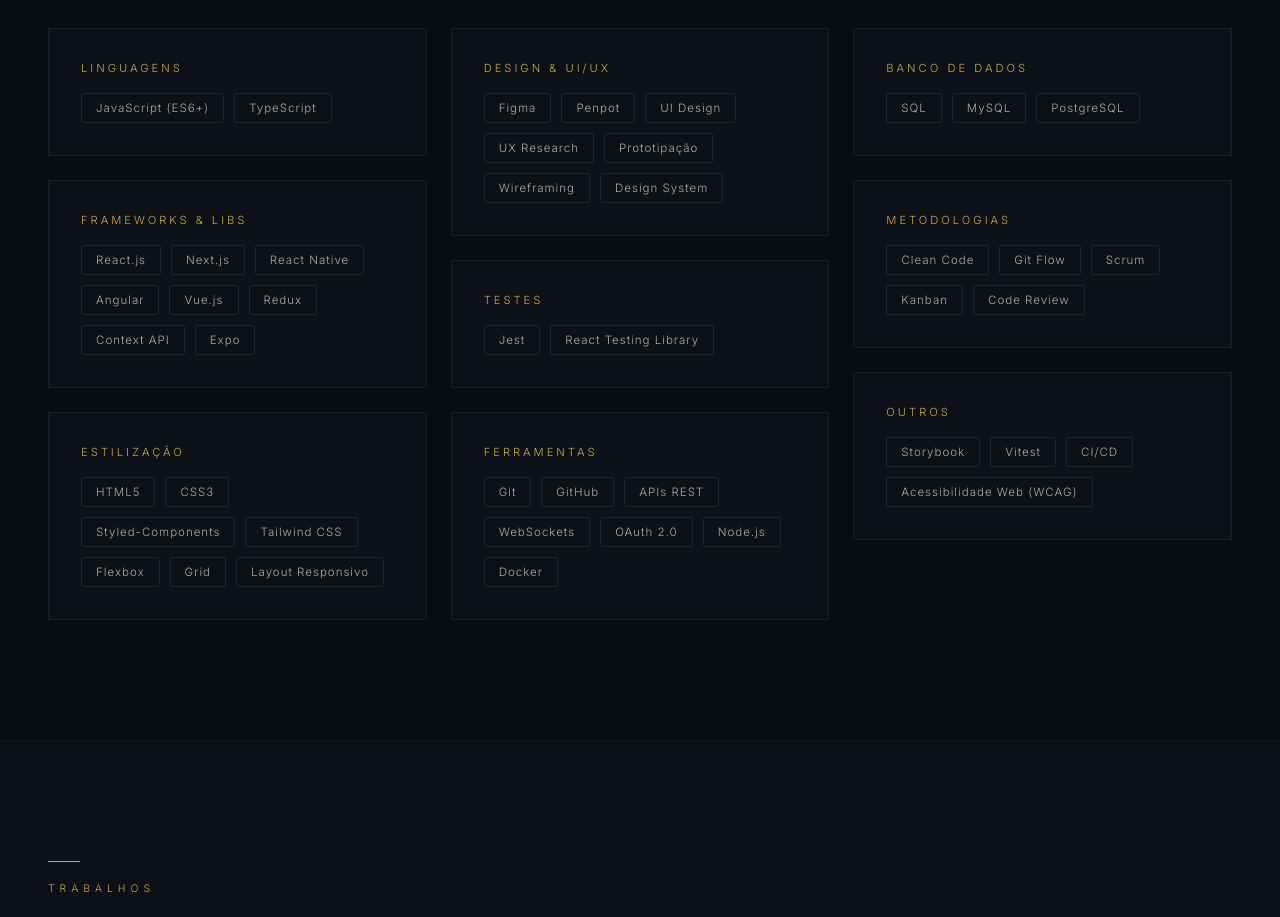
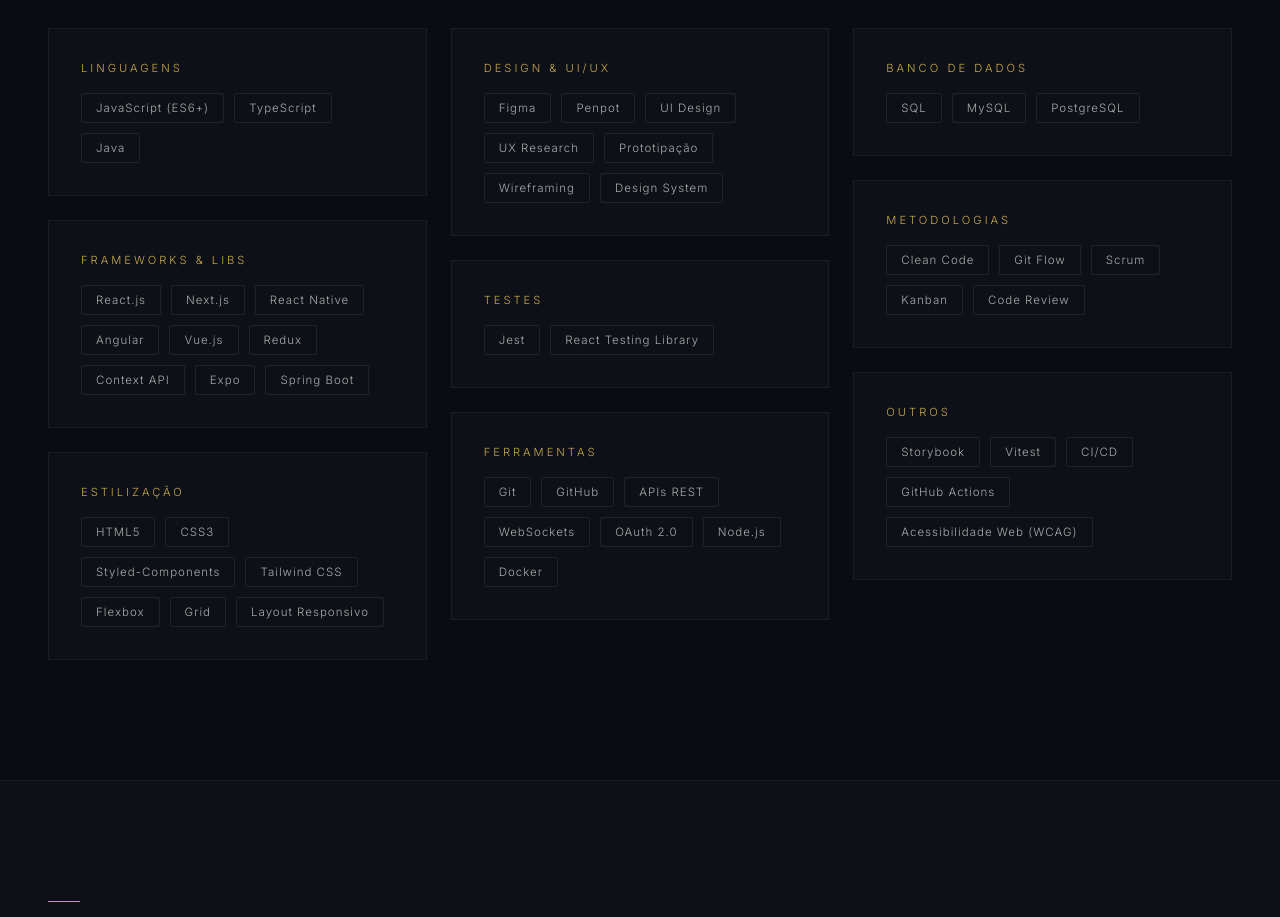
Before and after one commit to MessiasEduarda/portifolio-frontend, a Next.js app: page / in a window 1280 px wide. Shown: the part 2620-3537 px from the top of the page. Built offline with nearby package versions, Linux system fonts and the light colour scheme; a web font is replaced by a local one.

Commit message:
feat: text

```diff
--- a/app/components/sections/Habilidades.js
+++ b/app/components/sections/Habilidades.js
@@ -122,15 +122,15 @@
 };
 
 const categories = [
-  { name: 'Linguagens',        items: ['JavaScript (ES6+)', 'TypeScript'] },
-  { name: 'Frameworks & Libs', items: ['React.js', 'Next.js', 'React Native', 'Angular', 'Vue.js', 'Redux', 'Context API', 'Expo'] },
+  { name: 'Linguagens',        items: ['JavaScript (ES6+)', 'TypeScript', 'Java'] },
+  { name: 'Frameworks & Libs', items: ['React.js', 'Next.js', 'React Native', 'Angular', 'Vue.js', 'Redux', 'Context API', 'Expo', 'Spring Boot'] },
   { name: 'Estilização',       items: ['HTML5', 'CSS3', 'Styled-Components', 'Tailwind CSS', 'Flexbox', 'Grid', 'Layout Responsivo'] },
   { name: 'Design & UI/UX',    items: ['Figma', 'Penpot', 'UI Design', 'UX Research', 'Prototipação', 'Wireframing', 'Design System'] },
   { name: 'Testes',            items: ['Jest', 'React Testing Library'] },
   { name: 'Ferramentas',       items: ['Git', 'GitHub', 'APIs REST', 'WebSockets', 'OAuth 2.0', 'Node.js', 'Docker'] },
   { name: 'Banco de Dados',    items: ['SQL', 'MySQL', 'PostgreSQL'] },
   { name: 'Metodologias',      items: ['Clean Code', 'Git Flow', 'Scrum', 'Kanban', 'Code Review'] },
-  { name: 'Outros',            items: ['Storybook', 'Vitest', 'CI/CD', 'Acessibilidade Web (WCAG)'] },
+  { name: 'Outros',            items: ['Storybook', 'Vitest', 'CI/CD', 'GitHub Actions', 'Acessibilidade Web (WCAG)'] },
 ];
 
 export default function Habilidades() {
```
